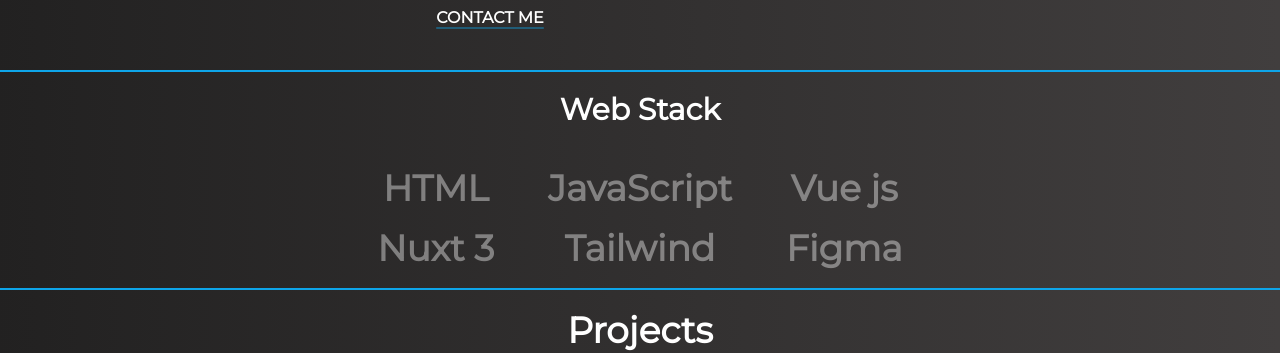
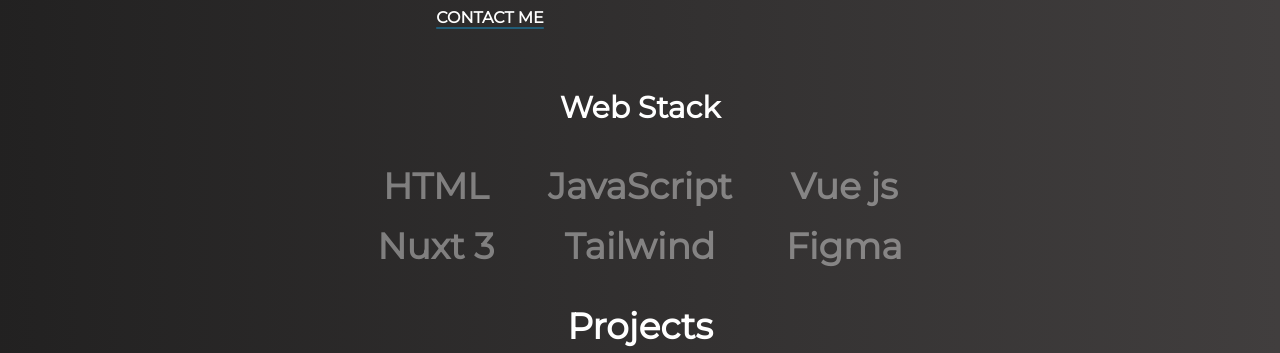
Before and after one commit to DimYiannis/My_Portfolio, a Nuxt app: page / in a window 1280 px wide. Shown: the part 348-701 px from the top of the page. Built offline with nearby package versions, Linux system fonts and the light colour scheme; grey boxes are pictures that could not be loaded.

Commit message:
Update app.vue

```diff
--- a/app.vue
+++ b/app.vue
@@ -64,7 +64,7 @@
 
     <!--Skills section-->
     <div class="mt-10 border-y-2 border-sky-500 group
-      hover:border-white grid lgdesk:border-0" >
+      hover:border-white grid desktop:border-0" >
       <div class="text-white text-3xl group-hover:text-sky-500/90
       font-semibold text-center my-5 "
       >Web Stack</div>
```
